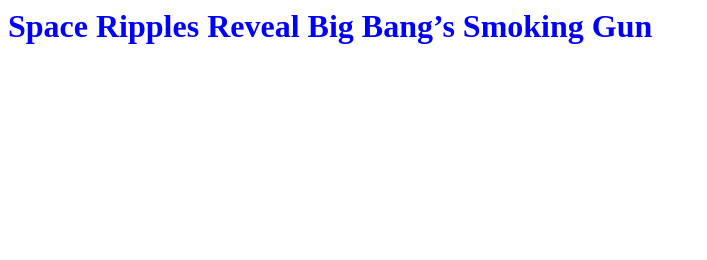
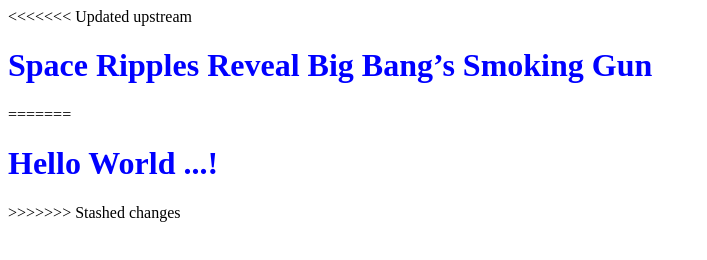
Before and after one commit to mahbubul14/The-New-York-Times, a plain HTML site: page Homepage.html in a window 1280 px wide. Shown: the whole page, without its empty margins (0-707 px from the left). Drawn offline with Linux system fonts and the light colour scheme.

Commit message:
Update Homepage.html
please add 3 ... after hello world (test)

Co-Authored-By: mahbubul14 <70483835+mahbubul14@users.noreply.github.com>

```diff
--- a/Homepage.html
+++ b/Homepage.html
@@ -5,6 +5,10 @@
   <title></title>
 </head>
 <body>
+<<<<<<< Updated upstream
 <h1>Space Ripples Reveal Big Bang’s Smoking Gun</h1>
+=======
+<h1>Hello World ...!</h1>
+>>>>>>> Stashed changes
 </body>
 </html>
```
